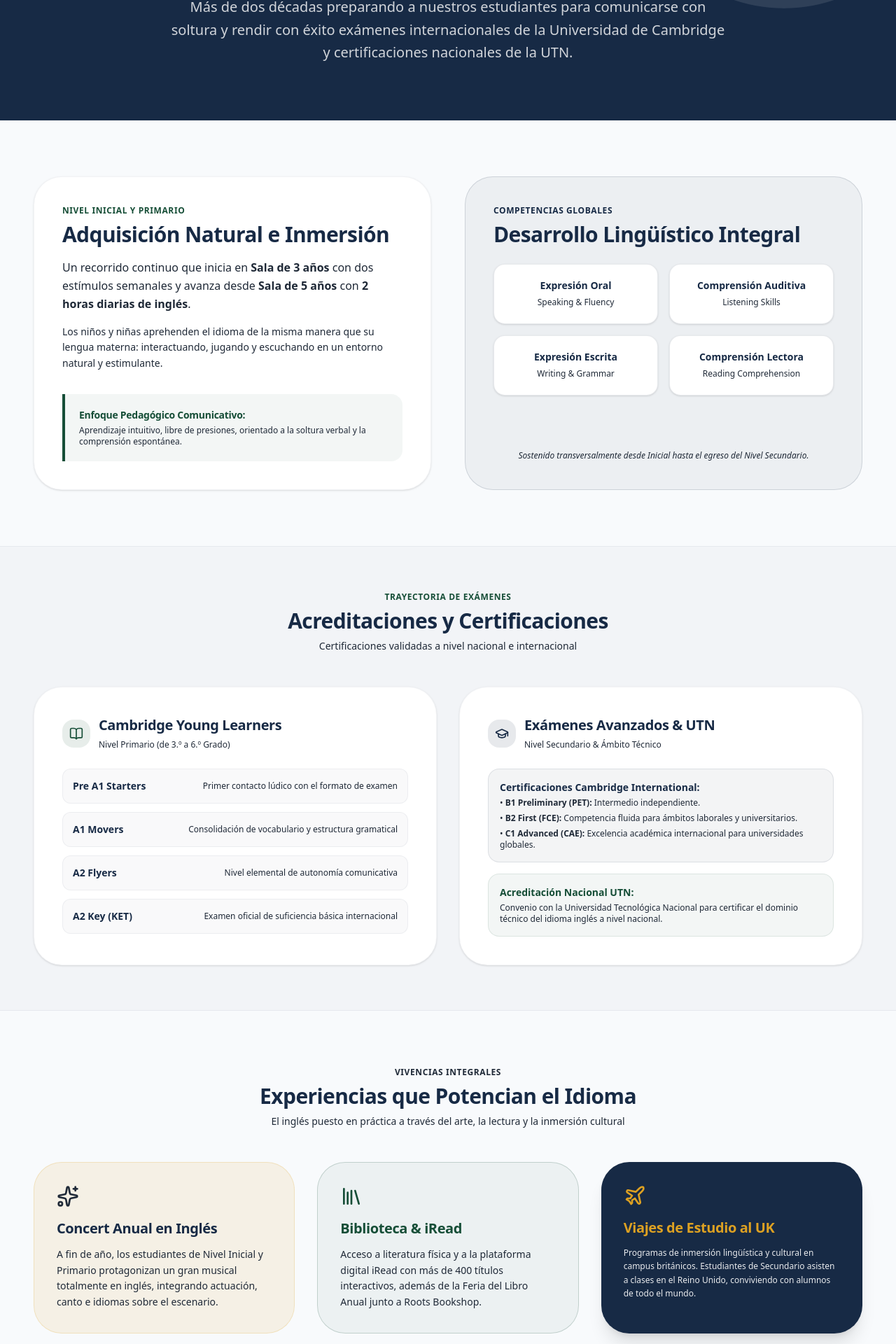
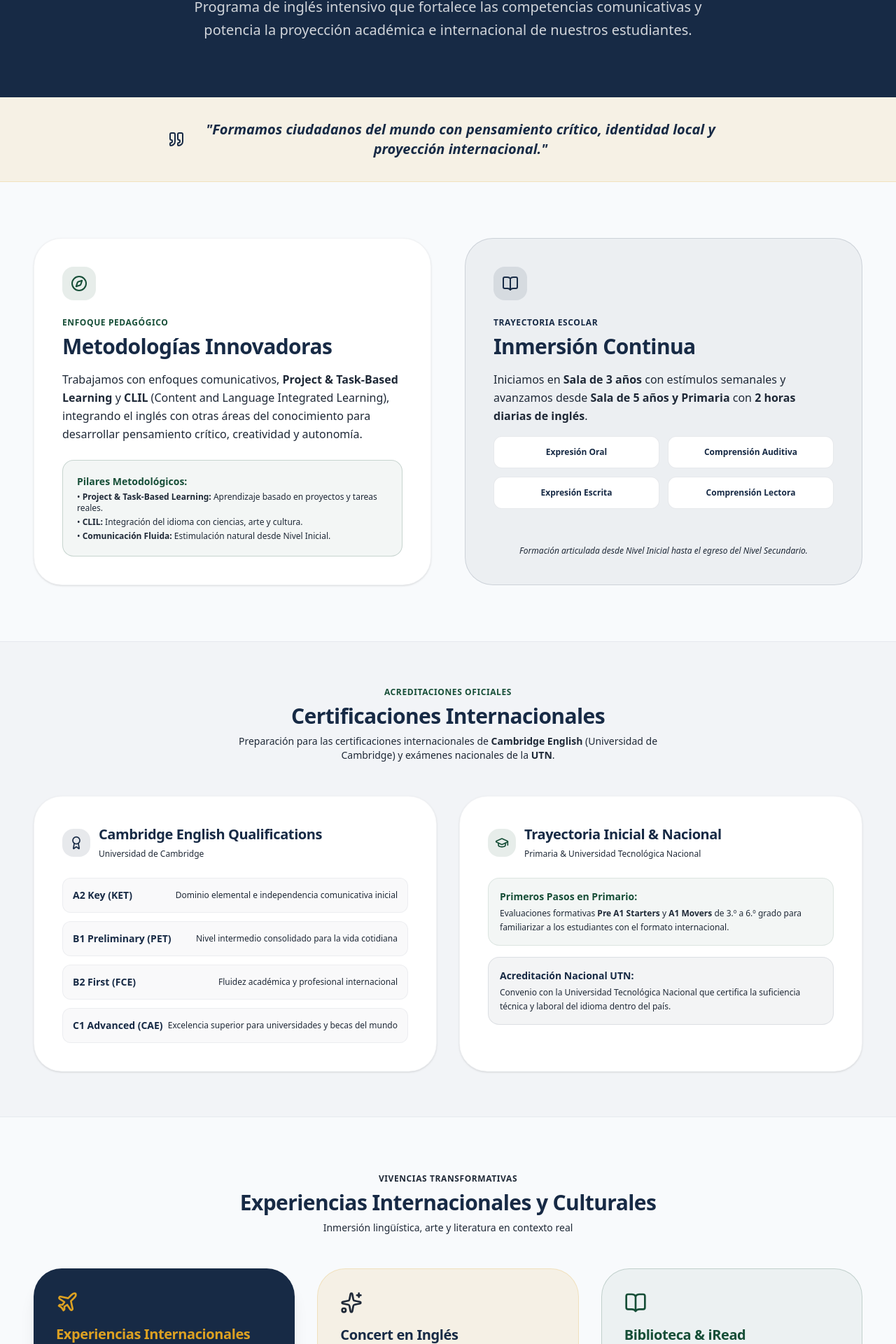
Before and after one commit to leanchoi/fee-web, a Next.js app: page /ingles in a window 1280 px wide. Shown: the part 340-2260 px from the top of the page at 70% size. Built offline with nearby package versions, Linux system fonts and the light colour scheme.

Commit message:
content: actualizar programa de ingles con nuevo texto institucional

```diff
--- a/src/app/ingles/page.tsx
+++ b/src/app/ingles/page.tsx
@@ -1,9 +1,9 @@
 import { Metadata } from "next";
-import { CheckCircle2, Globe, BookOpen, GraduationCap, Library, Plane, Award, Sparkles } from "lucide-react";
+import { Globe, BookOpen, GraduationCap, Plane, Sparkles, Award, Compass, Quote } from "lucide-react";
 
 export const metadata: Metadata = {
   title: "Inglés Intensivo | Fundación Educativa Esquel",
-  description: "Preparando a nuestros estudiantes para un mundo global con certificaciones de Cambridge y UTN.",
+  description: "Formación global con proyección internacional: certificaciones Cambridge English y experiencias de inmersión.",
 };
 
 export default function InglesPage() {
@@ -16,71 +16,86 @@ export default function InglesPage() {
         </div>
         <div className="container mx-auto px-6 lg:px-12 text-center max-w-4xl relative z-10">
           <span className="text-brand-yellow font-bold uppercase tracking-widest text-xs mb-4 block">
-            Acreditaciones Nacionales e Internacionales
+            Programa de Inglés Intensivo
           </span>
           <h1 className="text-4xl sm:text-5xl md:text-6xl font-bold mb-6 text-white leading-tight">
-            Programa de Inglés Intensivo
+            Formación Global con Proyección Internacional
           </h1>
           <p className="text-xl text-white/80 leading-relaxed font-medium">
-            Más de dos décadas preparando a nuestros estudiantes para comunicarse con soltura y rendir con éxito exámenes internacionales de la Universidad de Cambridge y certificaciones nacionales de la UTN.
+            Programa de inglés intensivo que fortalece las competencias comunicativas y potencia la proyección académica e internacional de nuestros estudiantes.
           </p>
         </div>
       </section>
 
-      {/* Section 1: Metodología & 4 Competencias (Balanced 2-Column Grid) */}
+      {/* Quote Banner */}
+      <section className="bg-brand-yellow/10 border-b border-brand-yellow/20 py-8">
+        <div className="container mx-auto px-6 lg:px-12 text-center max-w-4xl">
+          <div className="flex items-center justify-center gap-3 text-brand-blue font-bold italic text-lg sm:text-xl">
+            <Quote className="w-6 h-6 text-brand-yellow-dark shrink-0 hidden sm:inline-block" />
+            <p>
+              "Formamos ciudadanos del mundo con pensamiento crítico, identidad local y proyección internacional."
+            </p>
+          </div>
+        </div>
+      </section>
+
+      {/* Section 1: Metodologías Innovadoras (Grid 2 - Balanced) */}
       <section className="py-16 md:py-20">
         <div className="container mx-auto px-6 lg:px-12">
           <div className="grid grid-cols-1 lg:grid-cols-2 gap-8 lg:gap-12 items-stretch">
 
-            {/* Left Box: Adquisición Natural */}
+            {/* Metodologías Innovadoras */}
             <div className="bg-white p-8 md:p-10 rounded-[2.5rem] border border-brand-gray/10 shadow-sm flex flex-col justify-between">
               <div>
-                <span className="text-brand-green font-bold text-xs uppercase tracking-wider block mb-2">Nivel Inicial y Primario</span>
-                <h2 className="text-3xl font-bold text-brand-blue mb-4">Adquisición Natural e Inmersión</h2>
-                <p className="text-brand-foreground/80 leading-relaxed font-medium text-base mb-4">
-                  Un recorrido continuo que inicia en <strong>Sala de 3 años</strong> con dos estímulos semanales y avanza desde <strong>Sala de 5 años</strong> con <strong>2 horas diarias de inglés</strong>.
-                </p>
-                <p className="text-brand-foreground/75 leading-relaxed text-sm">
-                  Los niños y niñas aprehenden el idioma de la misma manera que su lengua materna: interactuando, jugando y escuchando en un entorno natural y estimulante.
+                <div className="w-12 h-12 rounded-2xl bg-brand-green/10 text-brand-green flex items-center justify-center font-bold mb-6">
+                  <Compass className="w-6 h-6" />
+                </div>
+                <span className="text-brand-green font-bold text-xs uppercase tracking-wider block mb-2">Enfoque Pedagógico</span>
+                <h2 className="text-3xl font-bold text-brand-blue mb-4">Metodologías Innovadoras</h2>
+                <p className="text-brand-foreground/80 leading-relaxed font-medium text-base mb-6">
+                  Trabajamos con enfoques comunicativos, <strong>Project & Task-Based Learning</strong> y <strong>CLIL</strong> (Content and Language Integrated Learning), integrando el inglés con otras áreas del conocimiento para desarrollar pensamiento crítico, creatividad y autonomía.
                 </p>
               </div>
 
-              <div className="mt-8 border-l-4 border-brand-green bg-brand-green/5 p-5 rounded-r-2xl">
-                <h4 className="font-bold text-brand-green text-sm mb-1">Enfoque Pedagógico Comunicativo:</h4>
-                <p className="text-xs text-brand-foreground/80 font-medium">
-                  Aprendizaje intuitivo, libre de presiones, orientado a la soltura verbal y la comprensión espontánea.
-                </p>
+              <div className="bg-brand-green/5 p-5 rounded-2xl border border-brand-green/20">
+                <span className="font-bold text-brand-green text-sm block mb-1">Pilares Metodológicos:</span>
+                <ul className="text-xs text-brand-foreground/80 font-medium space-y-1">
+                  <li>• <strong>Project & Task-Based Learning:</strong> Aprendizaje basado en proyectos y tareas reales.</li>
+                  <li>• <strong>CLIL:</strong> Integración del idioma con ciencias, arte y cultura.</li>
+                  <li>• <strong>Comunicación Fluida:</strong> Estimulación natural desde Nivel Inicial.</li>
+                </ul>
               </div>
             </div>
 
-            {/* Right Box: Las 4 Habilidades Lingüísticas */}
+            {/* Desarrollo Lingüístico e Inmersión */}
             <div className="bg-brand-blue/5 p-8 md:p-10 rounded-[2.5rem] border border-brand-blue/15 flex flex-col justify-between">
               <div>
-                <span className="text-brand-blue font-bold text-xs uppercase tracking-wider block mb-2">Competencias Globales</span>
-                <h2 className="text-3xl font-bold text-brand-blue mb-6">Desarrollo Lingüístico Integral</h2>
-
-                <div className="grid grid-cols-2 gap-4 mb-6">
-                  <div className="bg-white p-5 rounded-2xl border border-brand-blue/10 shadow-sm text-center">
-                    <span className="text-brand-blue font-bold text-sm block">Expresión Oral</span>
-                    <span className="text-xs text-brand-foreground/60">Speaking & Fluency</span>
+                <div className="w-12 h-12 rounded-2xl bg-brand-blue/10 text-brand-blue flex items-center justify-center font-bold mb-6">
+                  <BookOpen className="w-6 h-6" />
+                </div>
+                <span className="text-brand-blue font-bold text-xs uppercase tracking-wider block mb-2">Trayectoria Escolar</span>
+                <h2 className="text-3xl font-bold text-brand-blue mb-4">Inmersión Continua</h2>
+                <p className="text-brand-foreground/80 leading-relaxed font-medium text-base mb-4">
+                  Iniciamos en <strong>Sala de 3 años</strong> con estímulos semanales y avanzamos desde <strong>Sala de 5 años y Primaria</strong> con <strong>2 horas diarias de inglés</strong>.
+                </p>
+                <div className="grid grid-cols-2 gap-3 my-4">
+                  <div className="bg-white p-3.5 rounded-xl border border-brand-blue/10 text-center font-bold text-brand-blue text-xs">
+                    Expresión Oral
                   </div>
-                  <div className="bg-white p-5 rounded-2xl border border-brand-blue/10 shadow-sm text-center">
-                    <span className="text-brand-blue font-bold text-sm block">Comprensión Auditiva</span>
-                    <span className="text-xs text-brand-foreground/60">Listening Skills</span>
+                  <div className="bg-white p-3.5 rounded-xl border border-brand-blue/10 text-center font-bold text-brand-blue text-xs">
+                    Comprensión Auditiva
                   </div>
-                  <div className="bg-white p-5 rounded-2xl border border-brand-blue/10 shadow-sm text-center">
-                    <span className="text-brand-blue font-bold text-sm block">Expresión Escrita</span>
-                    <span className="text-xs text-brand-foreground/60">Writing & Grammar</span>
+                  <div className="bg-white p-3.5 rounded-xl border border-brand-blue/10 text-center font-bold text-brand-blue text-xs">
+                    Expresión Escrita
                   </div>
-                  <div className="bg-white p-5 rounded-2xl border border-brand-blue/10 shadow-sm text-center">
-                    <span className="text-brand-blue font-bold text-sm block">Comprensión Lectora</span>
-                    <span className="text-xs text-brand-foreground/60">Reading Comprehension</span>
+                  <div className="bg-white p-3.5 rounded-xl border border-brand-blue/10 text-center font-bold text-brand-blue text-xs">
+                    Comprensión Lectora
                   </div>
                 </div>
               </div>
 
               <p className="text-xs text-brand-foreground/70 font-medium text-center italic">
-                Sostenido transversalmente desde Inicial hasta el egreso del Nivel Secundario.
+                Formación articulada desde Nivel Inicial hasta el egreso del Nivel Secundario.
               </p>
             </div>
 
@@ -88,73 +103,73 @@ export default function InglesPage() {
         </div>
       </section>
 
-      {/* Section 2: Ruta de Certificaciones Cambridge y UTN (Balanced 2-Column Grid) */}
+      {/* Section 2: Certificaciones Internacionales (Balanced Grid) */}
       <section className="py-16 bg-brand-gray/5 border-y border-brand-gray/10">
         <div className="container mx-auto px-6 lg:px-12">
           <div className="text-center max-w-2xl mx-auto mb-12">
-            <span className="text-brand-green font-bold text-xs uppercase tracking-wider block mb-2">Trayectoria de Exámenes</span>
-            <h2 className="text-3xl font-bold text-brand-blue">Acreditaciones y Certificaciones</h2>
-            <p className="text-sm text-brand-foreground/70 mt-2">Certificaciones validadas a nivel nacional e internacional</p>
+            <span className="text-brand-green font-bold text-xs uppercase tracking-wider block mb-2">Acreditaciones Oficiales</span>
+            <h2 className="text-3xl font-bold text-brand-blue">Certificaciones Internacionales</h2>
+            <p className="text-sm text-brand-foreground/70 mt-2">
+              Preparación para las certificaciones internacionales de <strong>Cambridge English</strong> (Universidad de Cambridge) y exámenes nacionales de la <strong>UTN</strong>.
+            </p>
           </div>
 
           <div className="grid grid-cols-1 lg:grid-cols-2 gap-8 items-stretch">
 
-            {/* Primaria Cambridge */}
+            {/* Cambridge English */}
             <div className="bg-white p-8 md:p-10 rounded-[2.5rem] border border-brand-gray/10 shadow-sm flex flex-col justify-between">
               <div>
                 <div className="flex items-center gap-3 mb-6">
-                  <div className="w-10 h-10 rounded-2xl bg-brand-green/10 text-brand-green flex items-center justify-center font-bold">
-                    <BookOpen className="w-5 h-5" />
+                  <div className="w-10 h-10 rounded-2xl bg-brand-blue/10 text-brand-blue flex items-center justify-center font-bold">
+                    <Award className="w-5 h-5" />
                   </div>
                   <div>
-                    <h3 className="text-xl font-bold text-brand-blue">Cambridge Young Learners</h3>
-                    <span className="text-xs text-brand-foreground/60">Nivel Primario (de 3.º a 6.º Grado)</span>
+                    <h3 className="text-xl font-bold text-brand-blue">Cambridge English Qualifications</h3>
+                    <span className="text-xs text-brand-foreground/60">Universidad de Cambridge</span>
                   </div>
                 </div>
 
                 <div className="space-y-3">
                   {[
-                    { name: "Pre A1 Starters", desc: "Primer contacto lúdico con el formato de examen" },
-                    { name: "A1 Movers", desc: "Consolidación de vocabulario y estructura gramatical" },
-                    { name: "A2 Flyers", desc: "Nivel elemental de autonomía comunicativa" },
-                    { name: "A2 Key (KET)", desc: "Examen oficial de suficiencia básica internacional" },
+                    { name: "A2 Key (KET)", desc: "Dominio elemental e independencia comunicativa inicial" },
+                    { name: "B1 Preliminary (PET)", desc: "Nivel intermedio consolidado para la vida cotidiana" },
+                    { name: "B2 First (FCE)", desc: "Fluidez académica y profesional internacional" },
+                    { name: "C1 Advanced (CAE)", desc: "Excelencia superior para universidades y becas del mundo" },
                   ].map((cert) => (
                     <div key={cert.name} className="flex items-center justify-between p-3.5 bg-brand-gray/5 rounded-xl text-sm font-medium border border-brand-gray/10">
                       <span className="font-bold text-brand-blue">{cert.name}</span>
-                      <span className="text-xs text-brand-foreground/70">{cert.desc}</span>
+                      <span className="text-xs text-brand-foreground/70 text-right">{cert.desc}</span>
                     </div>
                   ))}
                 </div>
               </div>
             </div>
 
-            {/* Secundaria Cambridge & UTN */}
+            {/* Primario Young Learners & UTN */}
             <div className="bg-white p-8 md:p-10 rounded-[2.5rem] border border-brand-gray/10 shadow-sm flex flex-col justify-between">
               <div>
                 <div className="flex items-center gap-3 mb-6">
-                  <div className="w-10 h-10 rounded-2xl bg-brand-blue/10 text-brand-blue flex items-center justify-center font-bold">
+                  <div className="w-10 h-10 rounded-2xl bg-brand-green/10 text-brand-green flex items-center justify-center font-bold">
                     <GraduationCap className="w-5 h-5" />
                   </div>
                   <div>
-                    <h3 className="text-xl font-bold text-brand-blue">Exámenes Avanzados & UTN</h3>
-                    <span className="text-xs text-brand-foreground/60">Nivel Secundario & Ámbito Técnico</span>
+                    <h3 className="text-xl font-bold text-brand-blue">Trayectoria Inicial & Nacional</h3>
+                    <span className="text-xs text-brand-foreground/60">Primaria & Universidad Tecnológica Nacional</span>
                   </div>
                 </div>
 
                 <div className="space-y-4">
-                  <div className="p-4 bg-brand-blue/5 rounded-2xl border border-brand-blue/10">
-                    <span className="font-bold text-brand-blue text-sm block mb-1">Certificaciones Cambridge International:</span>
-                    <ul className="text-xs text-brand-foreground/80 space-y-1.5 font-medium">
-                      <li>• <strong>B1 Preliminary (PET):</strong> Intermedio independiente.</li>
-                      <li>• <strong>B2 First (FCE):</strong> Competencia fluida para ámbitos laborales y universitarios.</li>
-                      <li>• <strong>C1 Advanced (CAE):</strong> Excelencia académica internacional para universidades globales.</li>
-                    </ul>
+                  <div className="p-4 bg-brand-green/5 rounded-2xl border border-brand-green/10">
+                    <span className="font-bold text-brand-green text-sm block mb-1">Primeros Pasos en Primario:</span>
+                    <p className="text-xs text-brand-foreground/80 font-medium leading-relaxed">
+                      Evaluaciones formativas <strong>Pre A1 Starters</strong> y <strong>A1 Movers</strong> de 3.º a 6.º grado para familiarizar a los estudiantes con el formato internacional.
+                    </p>
                   </div>
 
-                  <div className="p-4 bg-brand-green/5 rounded-2xl border border-brand-green/10">
-                    <span className="font-bold text-brand-green text-sm block mb-1">Acreditación Nacional UTN:</span>
-                    <p className="text-xs text-brand-foreground/80 font-medium">
-                      Convenio con la Universidad Tecnológica Nacional para certificar el dominio técnico del idioma inglés a nivel nacional.
+                  <div className="p-4 bg-brand-blue/5 rounded-2xl border border-brand-blue/10">
+                    <span className="font-bold text-brand-blue text-sm block mb-1">Acreditación Nacional UTN:</span>
+                    <p className="text-xs text-brand-foreground/80 font-medium leading-relaxed">
+                      Convenio con la Universidad Tecnológica Nacional que certifica la suficiencia técnica y laboral del idioma dentro del país.
                     </p>
                   </div>
                 </div>
@@ -165,46 +180,46 @@ export default function InglesPage() {
         </div>
       </section>
 
-      {/* Section 3: Experiencias Destacadas (3-Column Symmetrical Grid) */}
+      {/* Section 3: Experiencias Internacionales (3-Column Symmetrical Grid) */}
       <section className="py-16 md:py-20">
         <div className="container mx-auto px-6 lg:px-12">
           <div className="text-center max-w-2xl mx-auto mb-12">
-            <span className="text-brand-yellow-dark font-bold text-xs uppercase tracking-wider block mb-2">Vivencias Integrales</span>
-            <h2 className="text-3xl font-bold text-brand-blue">Experiencias que Potencian el Idioma</h2>
-            <p className="text-sm text-brand-foreground/70 mt-2">El inglés puesto en práctica a través del arte, la lectura y la inmersión cultural</p>
+            <span className="text-brand-yellow-dark font-bold text-xs uppercase tracking-wider block mb-2">Vivencias Transformativas</span>
+            <h2 className="text-3xl font-bold text-brand-blue">Experiencias Internacionales y Culturales</h2>
+            <p className="text-sm text-brand-foreground/70 mt-2">Inmersión lingüística, arte y literatura en contexto real</p>
           </div>
 
           <div className="grid grid-cols-1 md:grid-cols-3 gap-8">
 
-            {/* Card 1: Concert */}
-            <div className="bg-brand-yellow/10 p-8 rounded-[2.5rem] border border-brand-yellow/20 flex flex-col justify-between">
+            {/* Card 1: Viajes al Reino Unido */}
+            <div className="bg-brand-blue text-white p-8 rounded-[2.5rem] shadow-xl flex flex-col justify-between">
               <div>
-                <Sparkles className="w-8 h-8 text-brand-yellow-dark mb-4" />
-                <h3 className="text-xl font-bold text-brand-blue mb-3">Concert Anual en Inglés</h3>
-                <p className="text-sm text-brand-foreground/80 leading-relaxed font-medium">
-                  A fin de año, los estudiantes de Nivel Inicial y Primario protagonizan un gran musical totalmente en inglés, integrando actuación, canto e idiomas sobre el escenario.
+                <Plane className="w-8 h-8 text-brand-yellow mb-4" />
+                <h3 className="text-xl font-bold text-brand-yellow mb-3">Experiencias Internacionales</h3>
+                <p className="text-xs text-white/90 leading-relaxed font-medium">
+                  Programas de intercambio y viajes educativos al Reino Unido que ofrecen experiencias de inmersión lingüística y cultural, fortaleciendo la autonomía, la confianza y la visión global de nuestros estudiantes.
                 </p>
               </div>
             </div>
 
-            {/* Card 2: Biblioteca & iRead */}
-            <div className="bg-brand-green/5 p-8 rounded-[2.5rem] border border-brand-green/20 flex flex-col justify-between">
+            {/* Card 2: Concert Anual */}
+            <div className="bg-brand-yellow/10 p-8 rounded-[2.5rem] border border-brand-yellow/20 flex flex-col justify-between">
               <div>
-                <Library className="w-8 h-8 text-brand-green mb-4" />
-                <h3 className="text-xl font-bold text-brand-green mb-3">Biblioteca & iRead</h3>
+                <Sparkles className="w-8 h-8 text-brand-yellow-dark mb-4" />
+                <h3 className="text-xl font-bold text-brand-blue mb-3">Concert en Inglés</h3>
                 <p className="text-sm text-brand-foreground/80 leading-relaxed font-medium">
-                  Acceso a literatura física y a la plataforma digital iRead con más de 400 títulos interactivos, además de la Feria del Libro Anual junto a Roots Bookshop.
+                  Musical anual totalmente en inglés donde estudiantes de Inicial y Primaria integran teatro, canto e idiomas sobre el escenario.
                 </p>
               </div>
             </div>
 
-            {/* Card 3: Viajes al Reino Unido */}
-            <div className="bg-brand-blue text-white p-8 rounded-[2.5rem] shadow-xl flex flex-col justify-between">
+            {/* Card 3: Biblioteca & Feria del Libro */}
+            <div className="bg-brand-green/5 p-8 rounded-[2.5rem] border border-brand-green/20 flex flex-col justify-between">
               <div>
-                <Plane className="w-8 h-8 text-brand-yellow mb-4" />
-                <h3 className="text-xl font-bold text-brand-yellow mb-3">Viajes de Estudio al UK</h3>
-                <p className="text-xs text-white/90 leading-relaxed font-medium">
-                  Programas de inmersión lingüística y cultural en campus británicos. Estudiantes de Secundario asisten a clases en el Reino Unido, conviviendo con alumnos de todo el mundo.
+                <BookOpen className="w-8 h-8 text-brand-green mb-4" />
+                <h3 className="text-xl font-bold text-brand-green mb-3">Biblioteca & iRead</h3>
+                <p className="text-sm text-brand-foreground/80 leading-relaxed font-medium">
+                  Acceso a literatura física y a la plataforma digital iRead con más de 400 títulos interactivos, además de la Feria del Libro junto a Roots Bookshop.
                 </p>
               </div>
             </div>
```
